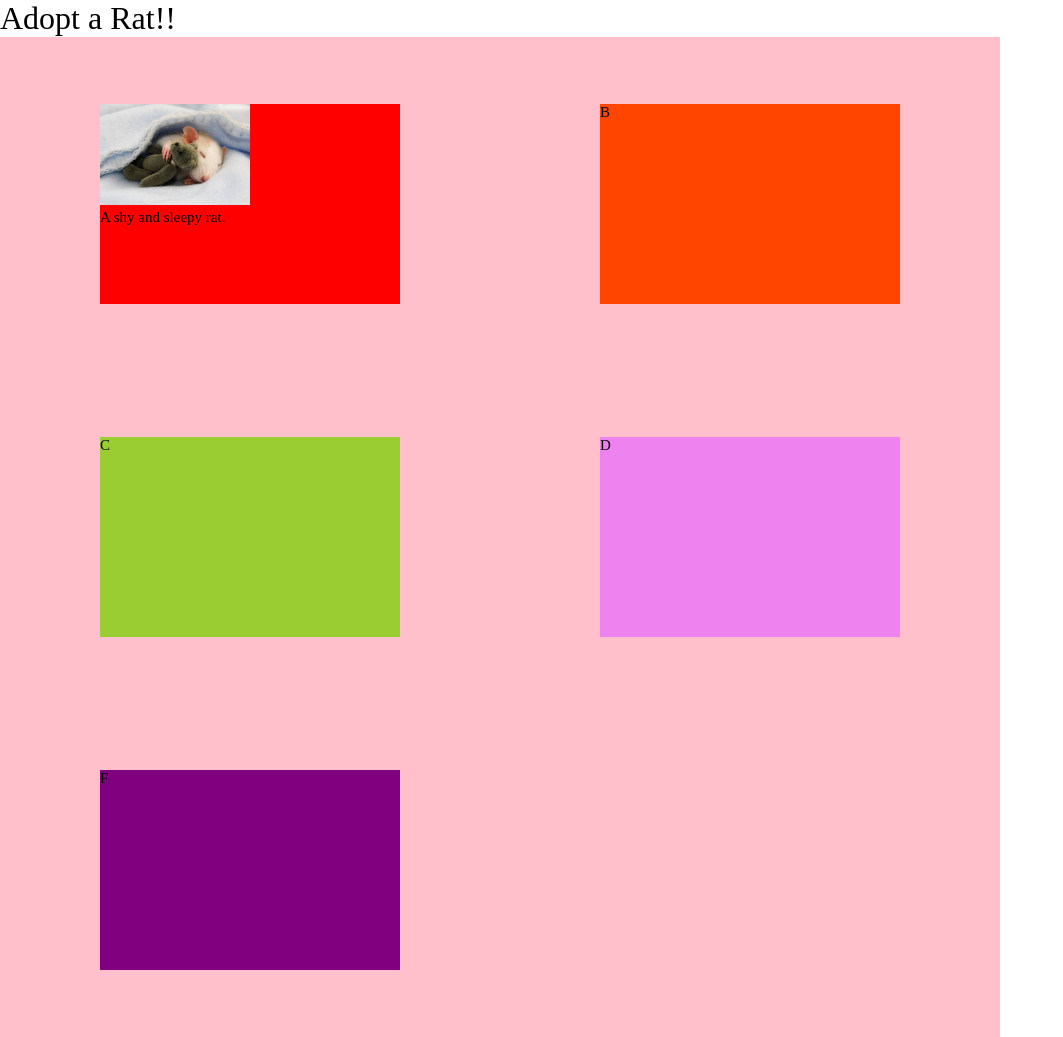
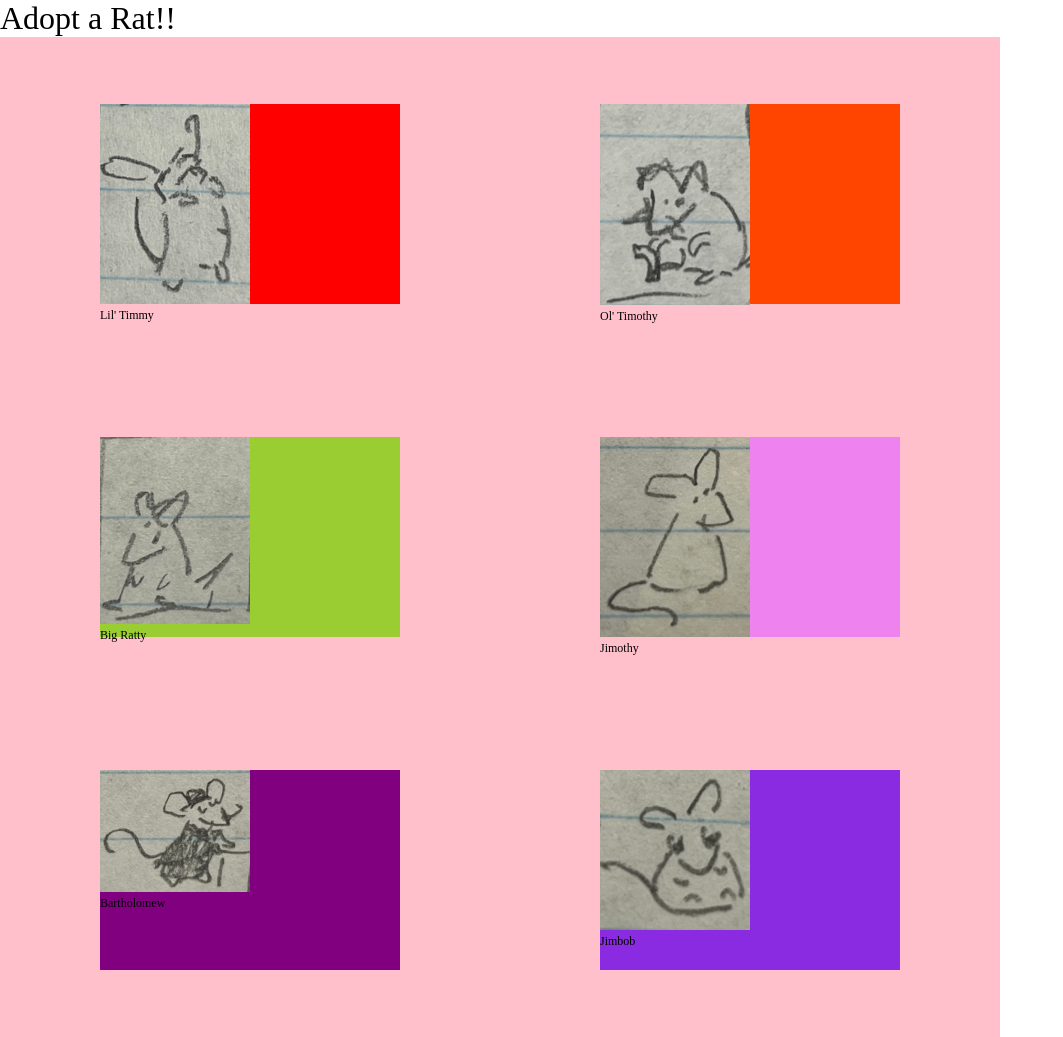
Before and after one commit to plopbloppy/ics4u, a website built with Vite: page index.html in a window 1280 px wide. Shown: the whole page, without its empty margins (0-1063 px from the left). Built offline with nearby package versions, Linux system fonts and the light colour scheme; a web font is replaced by a local one.

Commit message:
Added images and alt text of all rats to be adopted.

```diff
--- a/index.html
+++ b/index.html
@@ -15,14 +15,29 @@
     <h1 id="title">Adopt a Rat!!</h1>
     <div class="main">
         <div class="box a">
-            <img src="cute_rat.jpg" alt="sleeping rat" width="50%">
-            <p>A shy and sleepy rat.</p>
+            <img src="lil_timmy.jpg" alt="sleeping rat" width="50%">
+            <p>Lil' Timmy</p>
         </div>
-        <div class="box b">B</div>
-        <div class="box c">C</div>
-        <div class="box d">D</div>
-        <div class="box e">E</div>
-        <div class="box e">F</div>
+        <div class="box b">
+            <img src="ol_timothy.jpg" alt="sleeping rat" width="50%">
+            <p>Ol' Timothy</p>
+        </div>
+        <div class="box c">
+            <img src="big_ratty.jpg" alt="tough rat" width = "50%">
+            <p>Big Ratty</p>
+        </div>
+        <div class="box d">
+            <img src="jimothy.jpg" alt="tough rat" width = "50%">
+            <p>Jimothy</p>
+        </div>
+        <div class="box e">
+            <img src="bartholomew.jpg" alt="tough rat" width = "50%">
+            <p>Bartholomew</p>
+        </div>
+        <div class="box f">
+            <img src="jimbob.jpg" alt="tough rat" width = "50%">
+            <p>Jimbob</p>
+        </div>
     </div>
 </body>
 
--- a/style.css
+++ b/style.css
@@ -20,7 +20,7 @@
   width: 1000px;
   height: 1000px;
   background-color: pink;
-  font-size: 15px;
+  font-size: 12px;
   display: grid;
   justify-items: center;
   align-items: center;
@@ -58,6 +58,11 @@
   background-color: purple;
 }
 
+.f {
+  grid-area: f;
+  background-color: blueviolet;
+}
+
 @media (max-width: 1000px) {
   .main {
       grid-template-areas:
```
Also changed, not shown: bartholomew.jpg (added), big_ratty.jpg (added), cute_rat.jpg (deleted), jimbob.jpg (added), jimothy.jpg (added), lil_timmy.jpg (added), ol_timothy.jpg (added).
